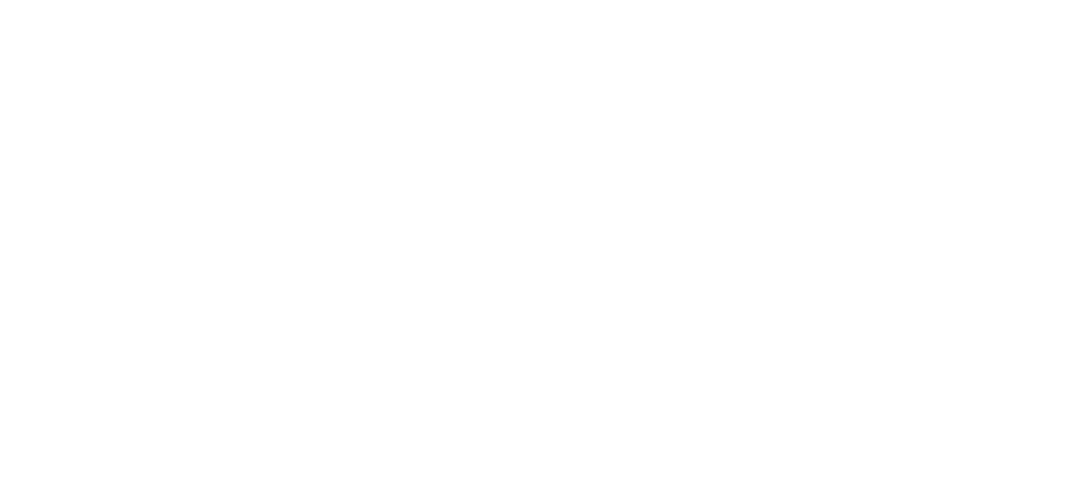
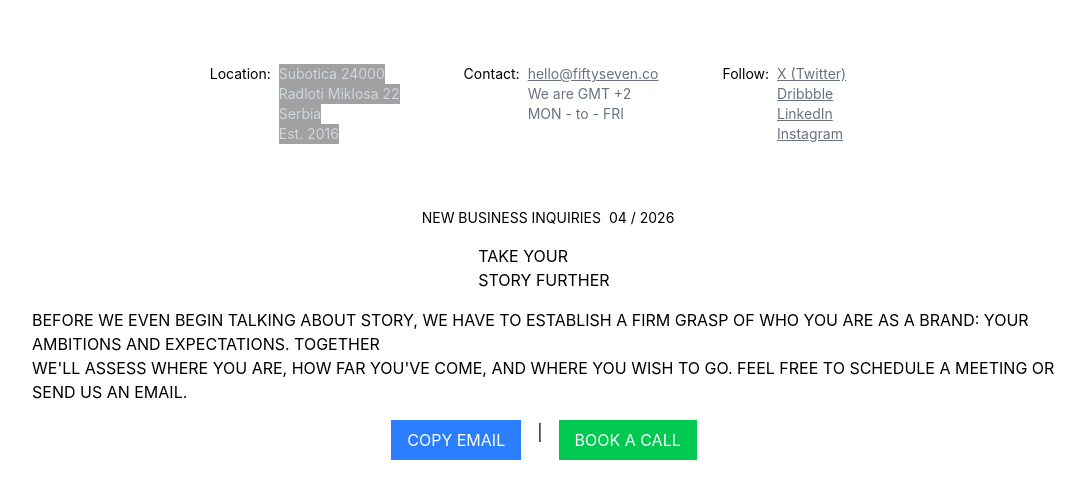
Before and after one commit to edimjp/ReactProjectTatum, a React (Vite) app: page /contacts in a window 1280 px wide. Before the commit this address had no page. Shown: the top 498 px of the page, without its empty margins (96-1181 px from the left). Built offline with nearby package versions, Linux system fonts and the light colour scheme.

Commit message:
Add project body

```diff
--- a/src/App.tsx
+++ b/src/App.tsx
@@ -1,11 +1,15 @@
 import { BrowserRouter, Routes, Route } from "react-router";
 import Client from "./pages/Client";
+import Contacts from "./pages/contact/Contacts";
+import HomeBody from "./pages/home/HomeBody";
 
 function App() {
   return (
     <BrowserRouter>
       <Routes>
         <Route path="/client" element={<Client />} />
+        <Route path="/contacts" element={<Contacts />} />
+        <Route path="/homebody" element={<HomeBody />} />
       </Routes>
     </BrowserRouter>
   );
--- /dev/null
+++ b/src/pages/contact/ContactBody.tsx
@@ -0,0 +1,35 @@
+const ContactBody = () => {
+  return (
+    <div className="flex flex-col gap-4 justify-center items-center mx-16 my-8">
+      <div className="flex text-sm flex gap-2">
+        <div>
+          <i className="fa-solid fa-dot"></i>
+        </div>
+        <div>NEW BUSINESS INQUIRIES</div>
+        <div>04 / 2026</div>
+      </div>
+      <div>
+        <div>
+          TAKE YOUR
+          <br />
+          STORY FURTHER
+        </div>
+      </div>
+      <div>
+        BEFORE WE EVEN BEGIN TALKING ABOUT STORY, WE HAVE TO ESTABLISH A FIRM
+        GRASP OF WHO YOU ARE AS A BRAND: YOUR AMBITIONS AND EXPECTATIONS.
+        TOGETHER
+        <br />
+        WE'LL ASSESS WHERE YOU ARE, HOW FAR YOU'VE COME, AND WHERE YOU WISH TO
+        GO. FEEL FREE TO SCHEDULE A MEETING OR SEND US AN EMAIL.
+      </div>
+      <div className="flex gap-4 text-md">
+        <div className="bg-blue-500 text-white px-4 py-2">COPY EMAIL</div>
+        <div>|</div>
+        <div className="bg-green-500 text-white px-4 py-2">BOOK A CALL</div>
+      </div>
+    </div>
+  );
+};
+
+export default ContactBody;
--- /dev/null
+++ b/src/pages/contact/ContactFooter.tsx
@@ -0,0 +1,14 @@
+const ContactFooter = () => {
+  return (
+    <div>
+      <div>
+        <div></div>
+        <div></div>
+        <div></div>
+      </div>
+      <div></div>
+    </div>
+  );
+};
+
+export default ContactFooter;
--- /dev/null
+++ b/src/pages/contact/ContactHeader.tsx
@@ -0,0 +1,36 @@
+const ContactHeader = () => {
+  return (
+    <div className="flex gap-16 justify-end mt-8 mr-8 mb-4">
+      <div className="text-sm flex gap-2">
+        <div>Location:</div>
+        <div className="text-gray-300">
+          <div className="w-fit bg-neutral-400">Subotica 24000</div>
+          <div className="w-fit bg-neutral-400">Radloti Miklosa 22</div>
+          <div className="w-fit bg-neutral-400">Serbia</div>
+          <div className="w-fit bg-neutral-400">Est. 2016</div>
+        </div>
+      </div>
+
+      <div className="text-sm flex gap-2">
+        <div>Contact:</div>
+        <div className="text-gray-500">
+          <div className="underline">hello@fiftyseven.co</div>
+          <div className="">We are GMT +2</div>
+          <div className="">MON - to - FRI</div>
+        </div>
+      </div>
+
+      <div className="text-sm flex gap-2">
+        <div>Follow:</div>
+        <div className="text-gray-500">
+          <div className="underline">X (Twitter)</div>
+          <div className="underline">Dribbble</div>
+          <div className="underline">LinkedIn</div>
+          <div className="underline">Instagram</div>
+        </div>
+      </div>
+    </div>
+  );
+};
+
+export default ContactHeader;
--- /dev/null
+++ b/src/pages/contact/Contacts.tsx
@@ -0,0 +1,15 @@
+import ContactHeader from "./ContactHeader";
+import ContactBody from "./ContactBody";
+import ContactFooter from "./ContactFooter";
+
+const Contacts = () => {
+  return (
+    <div className="flex flex-col gap-4 justify-center items-center mx-16 my-8">
+      <ContactHeader />
+      <ContactBody />
+      <ContactFooter />
+    </div>
+  );
+};
+
+export default Contacts;
--- /dev/null
+++ b/src/pages/home/HomeBody.tsx
@@ -0,0 +1,47 @@
+import { useState } from "react";
+
+const HomeBody = () => {
+  const [mouseOver, setMouseOver] = useState(false);
+  //   const mouseEvent = mouseOver ? "bg-[#F75703]" : "bg-[#312F32]";
+  return (
+    <div className="h-screen border border-red-600 flex flex-col bg-gray-900 gap-3 text-white justify-center items-center mx-16 my-8">
+      <div className="tracking-[0.1em] font-['Eurostile_Next_LT_Pro_Light_Ext', sans-serif] scale-x-125 uppercase font-light text-[10px]">
+        est. &middot; 2016
+      </div>
+      <div className="scale-x-125 font-['Bahnschrift_Light'] font-thin text-center text-8xl">
+        Boutique
+        <br />
+        studio.
+      </div>
+      <div className="text-[10px] tracking-[0.2em] text-white/80 text-center">
+        HIGH-FIDELITY BRANDING & DESIGN FOR BIOTECH.
+        <br />
+        CLIMATE TECH. DEEP TECH & THE COMPANIES
+        <br />
+        DEFINING WHAT COMES NEXT
+      </div>
+      <a
+        href="#"
+        onMouseEnter={() => setMouseOver(!mouseOver)}
+        onMouseLeave={() => setMouseOver(!mouseOver)}
+        className="flex mt-4 items-baseline px-4 gap-[5px] bg-[#312F32] py-2 tracking-[0.05em] uppercase"
+      >
+        <div
+          className={`font-bold text-xs uppercase transition-transform duration-300 ${
+            mouseOver ? "translate-x-2" : "translate-x-0"
+          }`}
+        >
+          Our Work
+        </div>
+
+        <div
+          className={`h-2 w-1 bg-[#F75703] transition-all duration-300 ${
+            mouseOver ? "translate-x-[-77px] h-2" : "translate-x-0 h-2"
+          }`}
+        ></div>
+      </a>
+    </div>
+  );
+};
+
+export default HomeBody;
```
